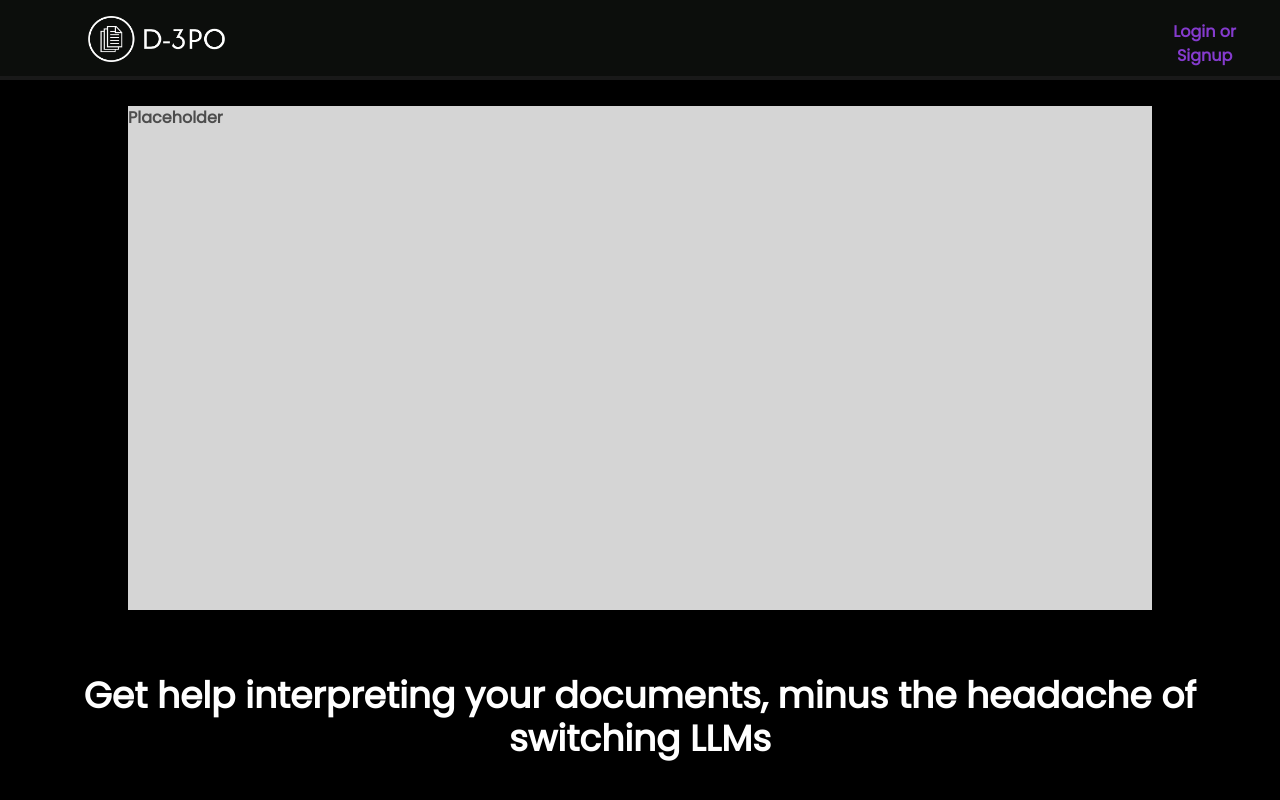
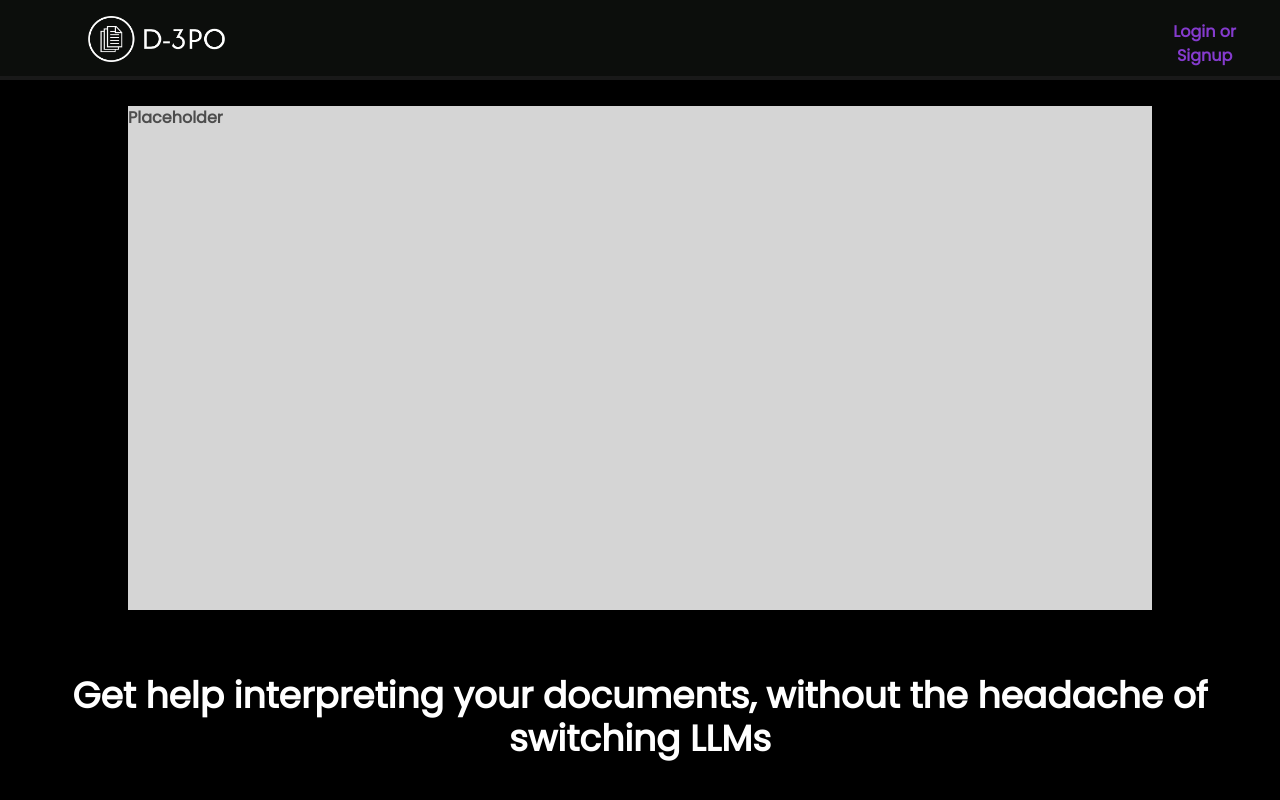
Before and after one commit to fernhub/d3po, a React (Vite) app in the folder apps/client/: page / in a window 1280 px wide. Built offline with nearby package versions, Linux system fonts and the light colour scheme; no server answers.

Commit message:
wording in unauth page

```diff
--- a/apps/client/src/components/UnauthLayout.tsx
+++ b/apps/client/src/components/UnauthLayout.tsx
@@ -23,7 +23,7 @@ export default function UnauthLayout() {
         <GridItem rowSpan={18} colSpan={10} backgroundColor="black">
           <div className="demo">Placeholder</div>
           <Heading className="home-heading">
-            Get help interpreting your documents, minus the headache of switching LLMs
+            Get help interpreting your documents, without the headache of switching LLMs
           </Heading>
         </GridItem>
       )}
```
